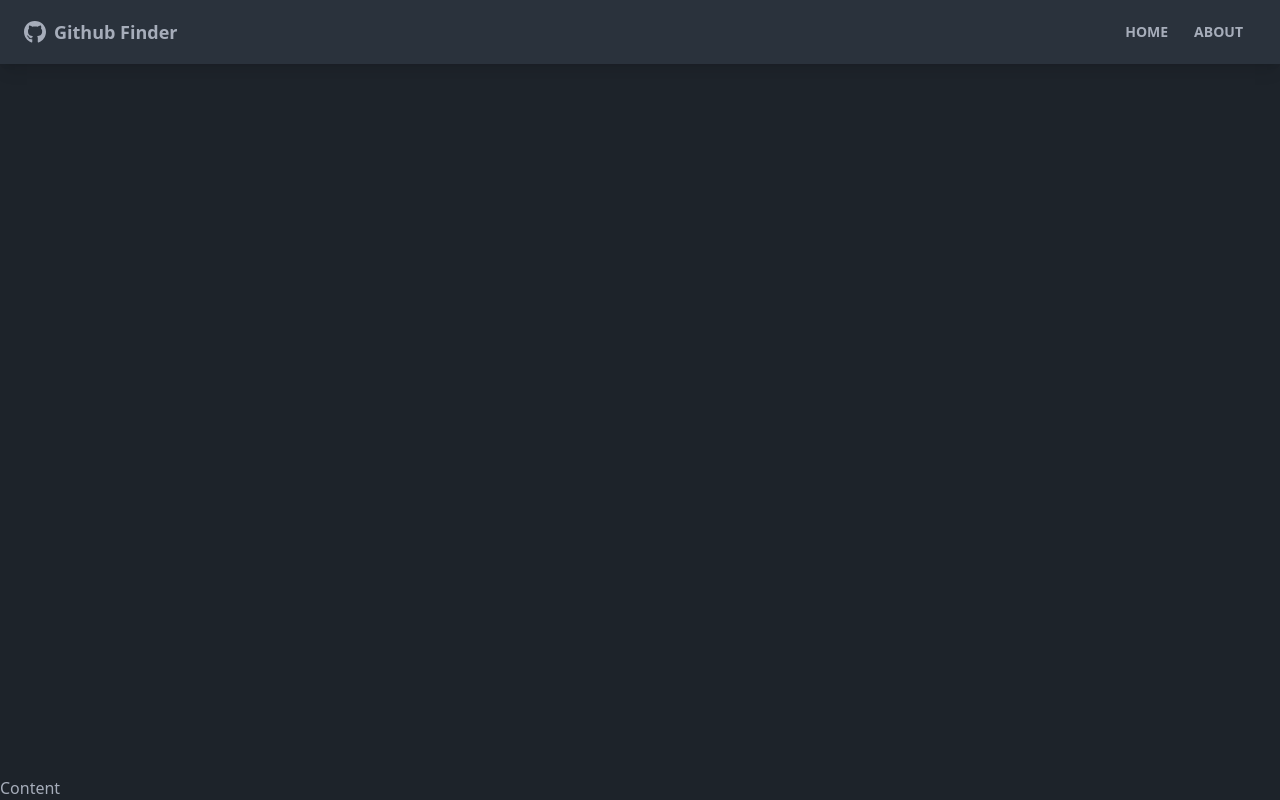
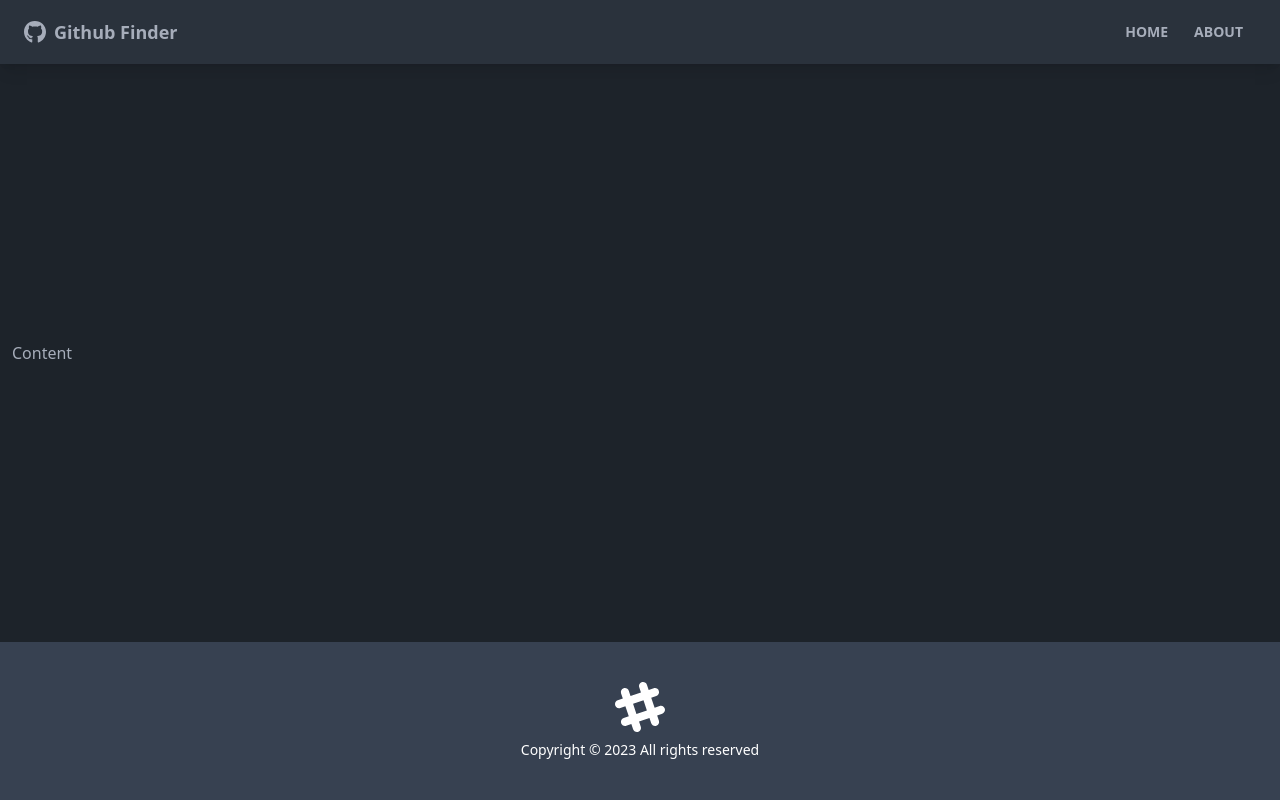
Before and after one commit to dfert1987/github_finder, a React (Create React App) app: page / in a window 1280 px wide. Built offline with nearby package versions, Linux system fonts and the light colour scheme.

Commit message:
footer added

```diff
--- a/src/App.js
+++ b/src/App.js
@@ -1,12 +1,14 @@
 import { BrowserRouter as Router, Route } from 'react-router-dom';
 import Navbar from './components/layout/navbar';
+import Footer from './components/layout/Footer';
 
 function App() {
     return (
         <Router>
             <div className='flex flex-col justify-between h-screen'>
                 <Navbar />
-                <main>Content</main>
+                <main className='container mx-auto px-3 pb-12'>Content</main>
+                <Footer />
             </div>
         </Router>
     );
--- /dev/null
+++ b/src/components/layout/Footer.jsx
@@ -0,0 +1,24 @@
+import React from 'react';
+const footerYear = new Date().getFullYear();
+
+function Footer() {
+    return (
+        <footer className='footer p-10 bg-gray-700 text-primary-content footer-center'>
+            <div>
+                <svg
+                    width='50'
+                    height='50'
+                    viewBox='0 0 24 24'
+                    xmlns='http://www.w3.org/2000/svg'
+                    fillRule='evenodd'
+                    clipRule='evenodd'
+                    className='inline-block fill-current'>
+                    <path d='M22.672 15.226l-2.432.811.841 2.515c.33 1.019-.209 2.127-1.23 2.456-1.15.325-2.148-.321-2.463-1.226l-.84-2.518-5.013 1.677.84 2.517c.391 1.203-.434 2.542-1.831 2.542-.88 0-1.601-.564-1.86-1.314l-.842-2.516-2.431.809c-1.135.328-2.145-.317-2.463-1.229-.329-1.018.211-2.127 1.231-2.456l2.432-.809-1.621-4.823-2.432.808c-1.355.384-2.558-.59-2.558-1.839 0-.817.509-1.582 1.327-1.846l2.433-.809-.842-2.515c-.33-1.02.211-2.129 1.232-2.458 1.02-.329 2.13.209 2.461 1.229l.842 2.515 5.011-1.677-.839-2.517c-.403-1.238.484-2.553 1.843-2.553.819 0 1.585.509 1.85 1.326l.841 2.517 2.431-.81c1.02-.33 2.131.211 2.461 1.229.332 1.018-.21 2.126-1.23 2.456l-2.433.809 1.622 4.823 2.433-.809c1.242-.401 2.557.484 2.557 1.838 0 .819-.51 1.583-1.328 1.847m-8.992-6.428l-5.01 1.675 1.619 4.828 5.011-1.674-1.62-4.829z'></path>
+                </svg>
+                <p>Copyright &copy; {footerYear} All rights reserved</p>
+            </div>
+        </footer>
+    );
+}
+
+export default Footer;
```
